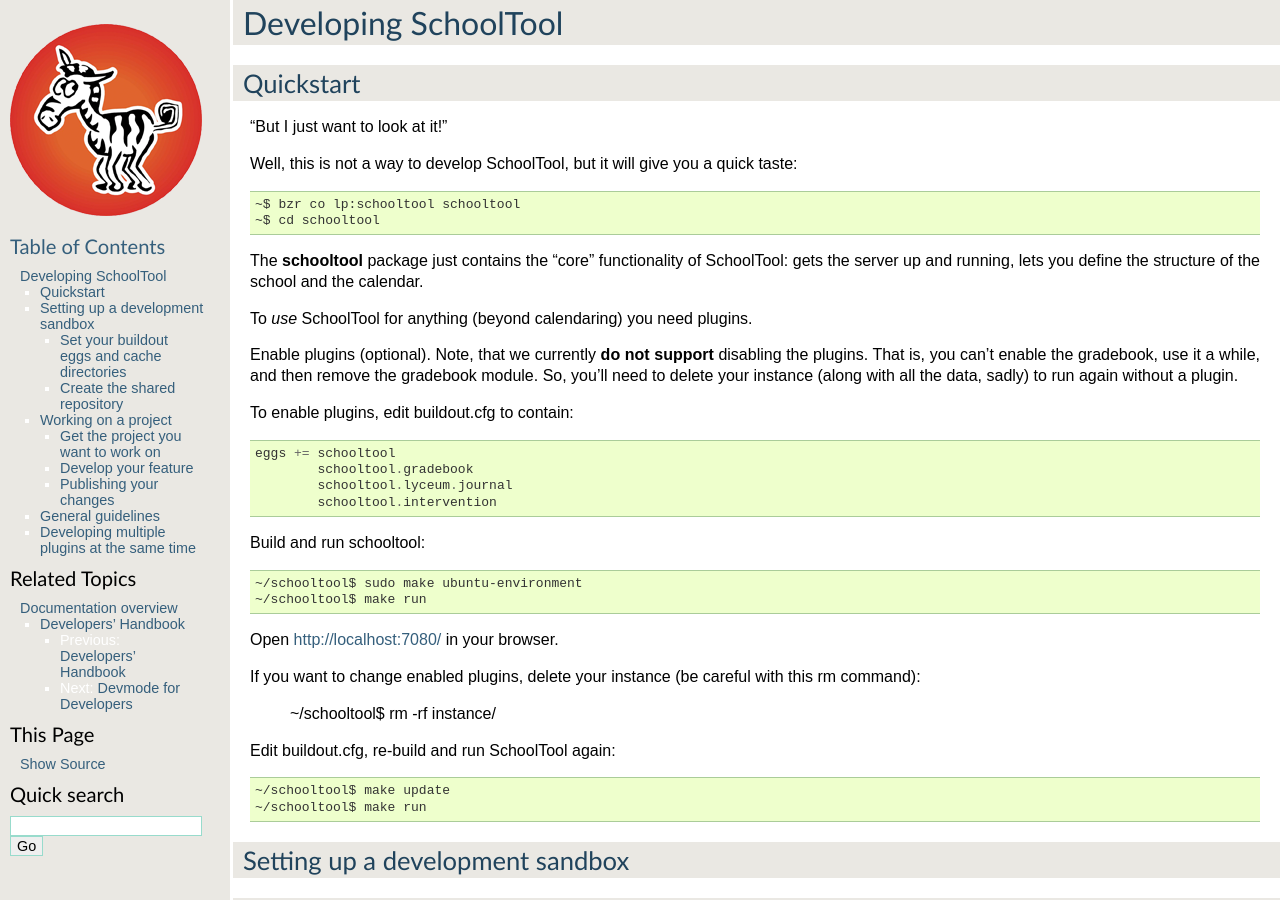
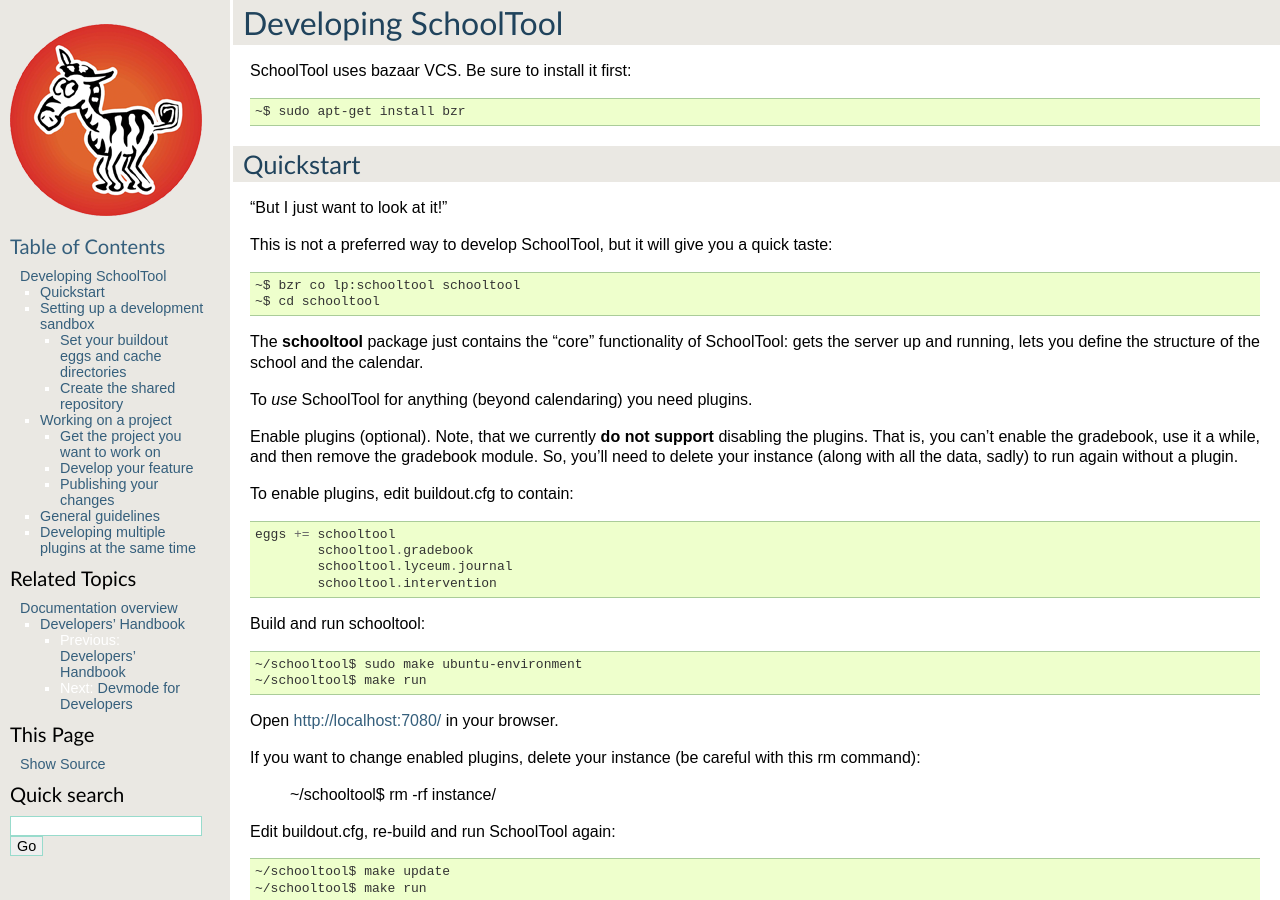
Before and after one commit to schooltool-project/schooltool-book, a Sphinx documentation site: the page built from source/dev_sandbox.rst, in a window 1280 px wide and 900 px high. Built offline with Sphinx 7.4.7, drawn with Linux system fonts in a browser that asks for light colours.

Commit message:
Mention that users should install bazaar (dev sandbox page)

```diff
--- a/source/dev_sandbox.rst
+++ b/source/dev_sandbox.rst
@@ -1,12 +1,17 @@
 Developing SchoolTool
 =====================
+
+SchoolTool uses bazaar VCS.  Be sure to install it first::
+
+  ~$ sudo apt-get install bzr
+
 
 Quickstart
 ----------
 
 "But I just want to look at it!"
 
-Well, this is not a way to develop SchoolTool, but it will give you a quick taste::
+This is not a preferred way to develop SchoolTool, but it will give you a quick taste::
 
   ~$ bzr co lp:schooltool schooltool
   ~$ cd schooltool
```
